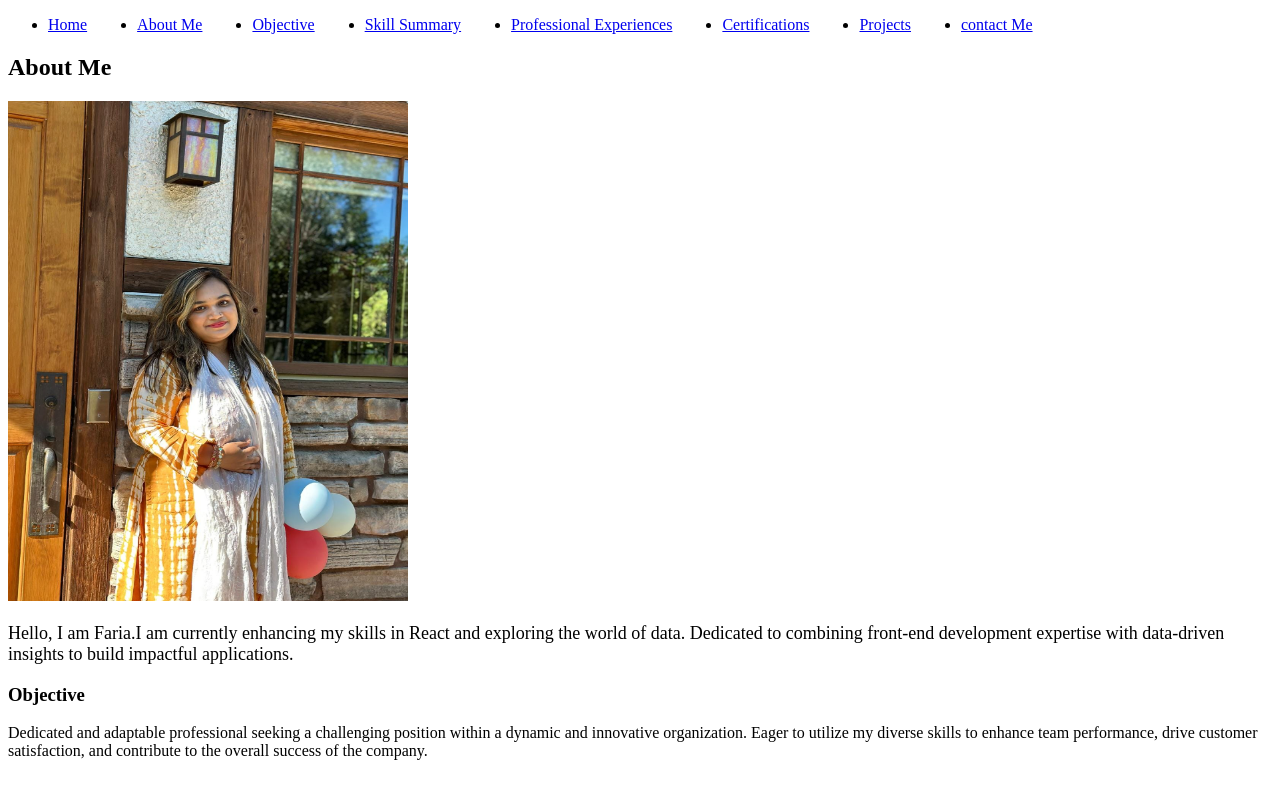
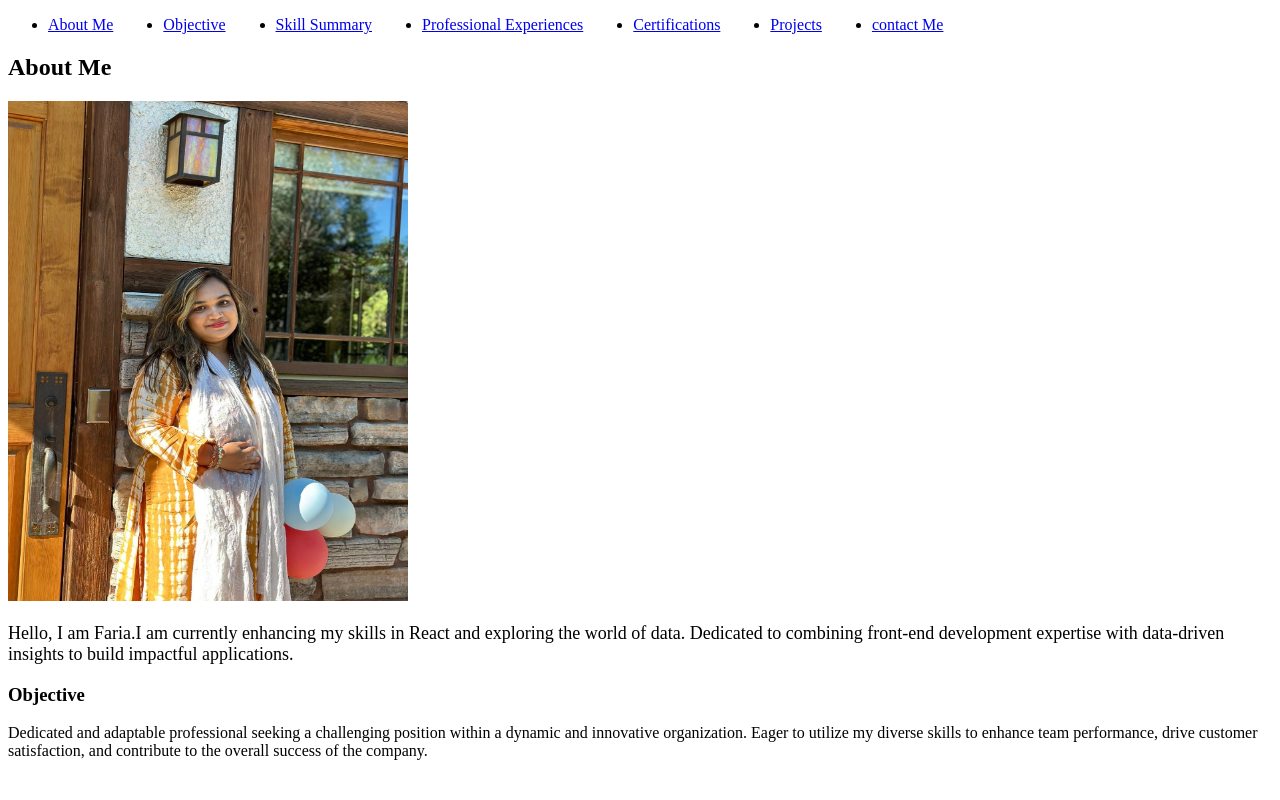
Before and after one commit to fariarahman93/my-basic-portfolio, a plain HTML site: page index.html in a window 1280 px wide. Shown: the top 800 px of the page. Drawn offline with Linux system fonts and the light colour scheme.

Commit message:
final commit

```diff
--- a/index.html
+++ b/index.html
@@ -10,9 +10,7 @@
     <header>
         <nav >
             <ul class="nav-head">
-                <li>
-                    <a href="/">Home</a>
-                </li>
+
                 <li>
                     <a href="about.html">About Me</a>
                 </li>
```
Also changed, not shown: about.html (+1 -3 lines), certification.html (+1 -3 lines), contact.html (+1 -3 lines), objective.html (+1 -3 lines), professional.html (+1 -3 lines), projects.html (+1 -3 lines), skill.html (+1 -3 lines).
